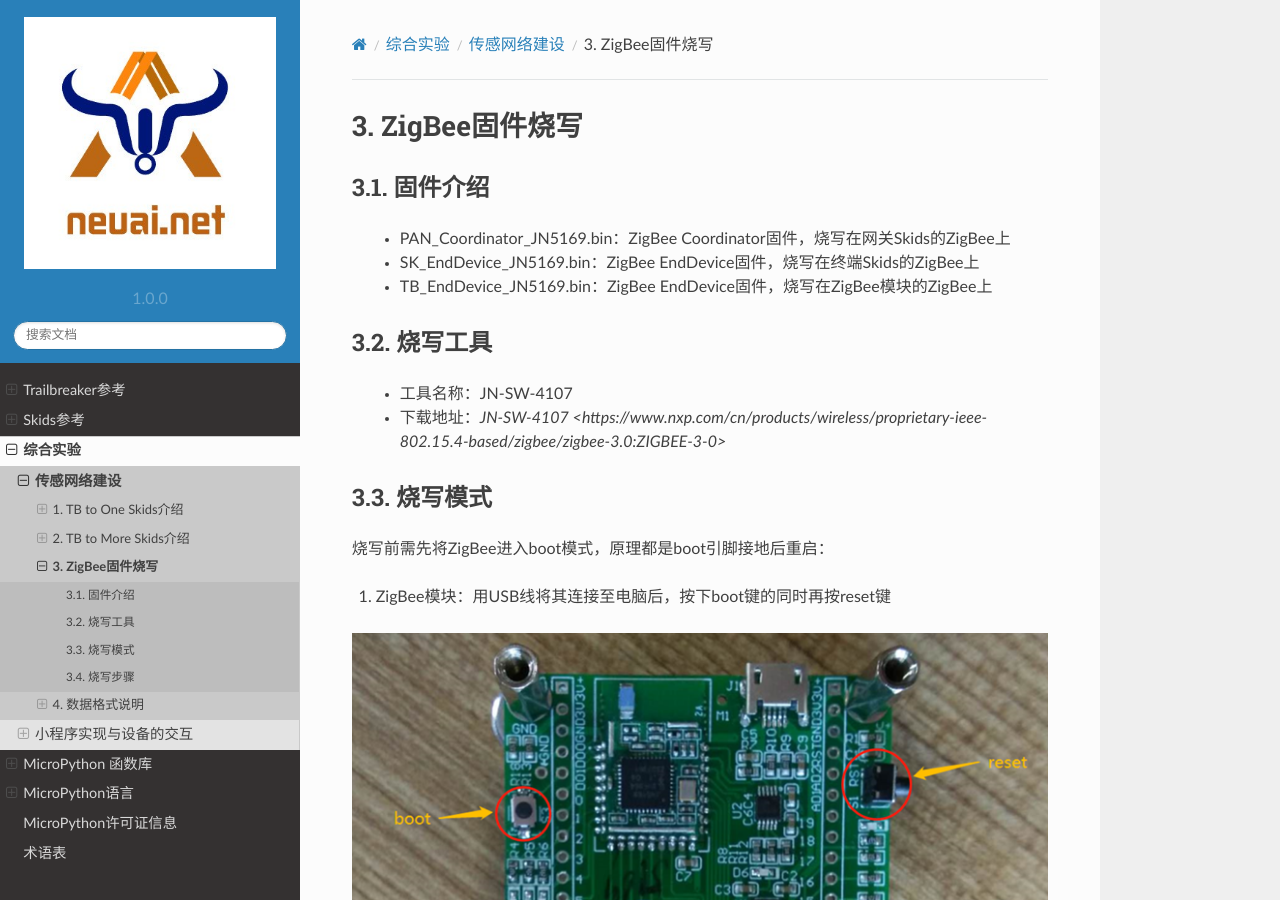
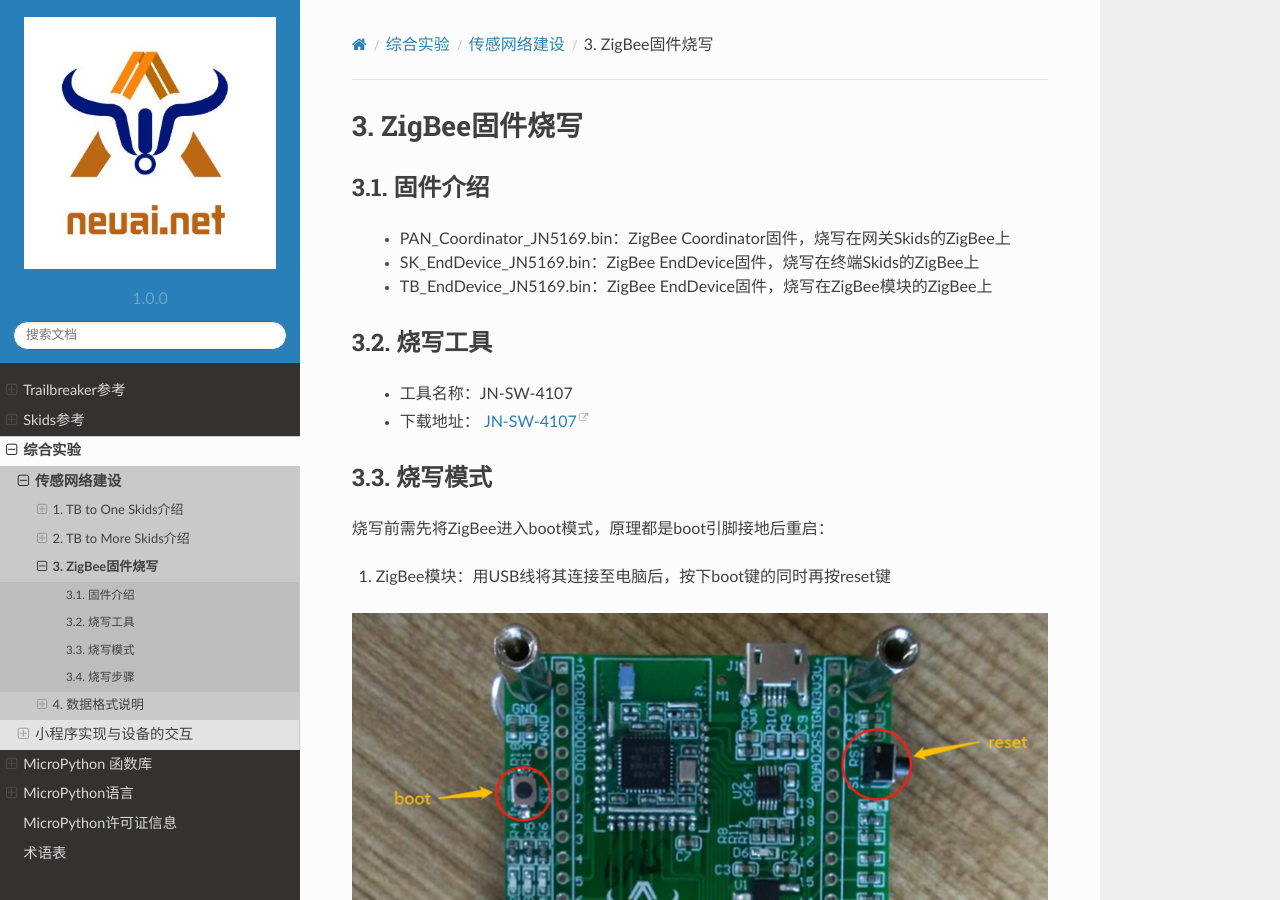
Before and after one commit to yangzl2014/SkidsDocs, a Sphinx documentation site: the page built from docs/master/moreSkids/zigbeeBurn.rst, in a window 1280 px wide and 900 px high. Built offline with Sphinx 7.4.7 and the Read the Docs theme 2.0.0, drawn with Linux system fonts in a browser that asks for light colours; pages that are not in the unit, such as notebooks, are missing from menus.

Commit message:
#1 ruidao doc improve

```diff
--- a/docs/master/moreSkids/zigbeeBurn.rst
+++ b/docs/master/moreSkids/zigbeeBurn.rst
@@ -15,7 +15,7 @@ ZigBee固件烧写
 -----------------------
 
   + 工具名称：JN-SW-4107
-  + 下载地址：`JN-SW-4107 <https://www.nxp.com/cn/products/wireless/proprietary-ieee-802.15.4-based/zigbee/zigbee-3.0:ZIGBEE-3-0>`
+  + 下载地址： `JN-SW-4107 <https://www.nxp.com/cn/products/wireless/proprietary-ieee-802.15.4-based/zigbee/zigbee-3.0:ZIGBEE-3-0>`_
 
 烧写模式
 -----------------------
```
